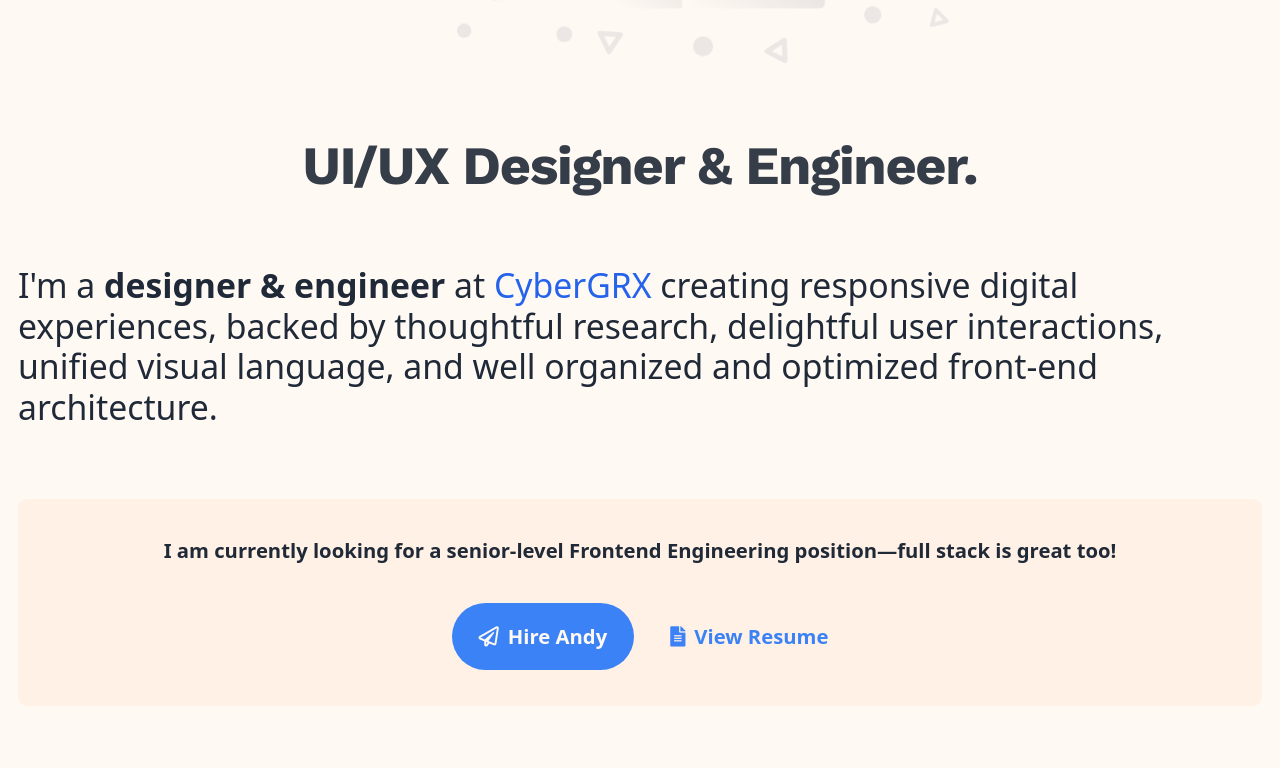
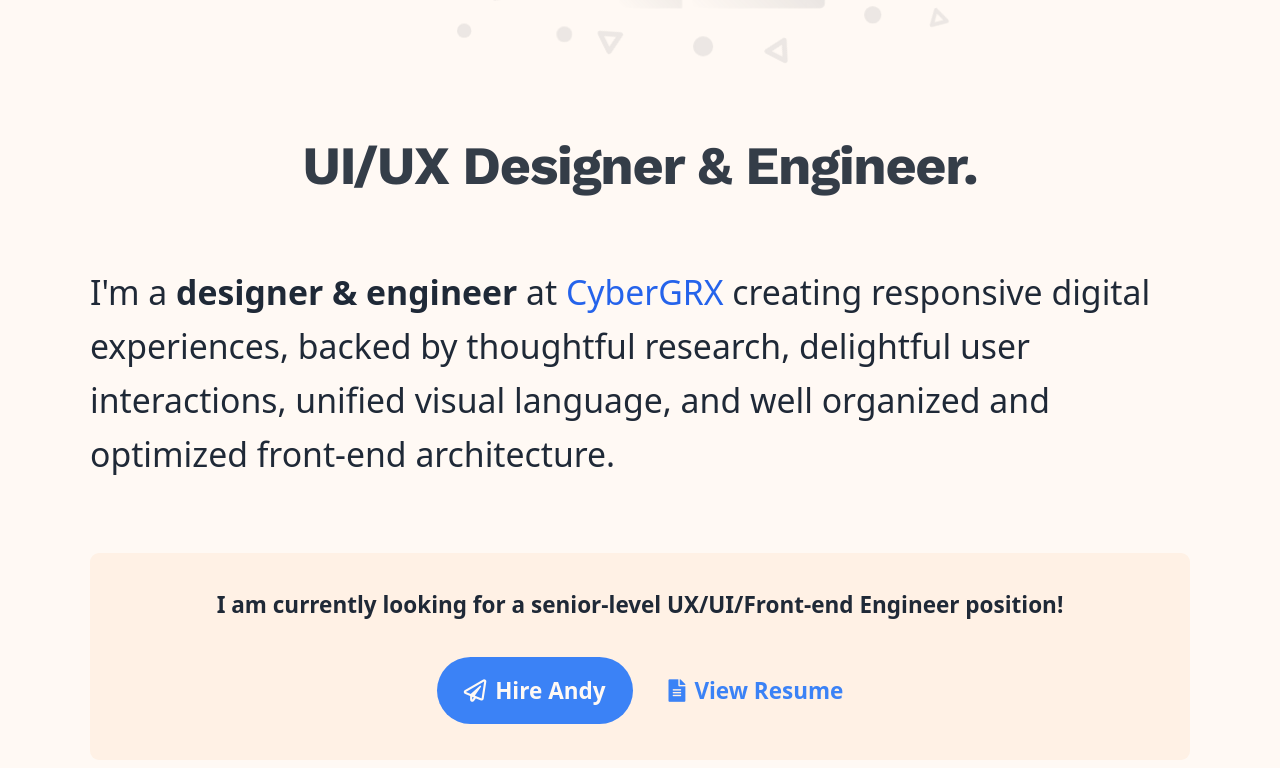
Before and after one commit to andymerskin/personal-site, a Vue app: page / in a window 1280 px wide. Shown: the part 432-1200 px from the top of the page. Built offline with nearby package versions, Linux system fonts and the light colour scheme.

Commit message:
chore: update landing page design, copy

```diff
--- a/src/views/Landing.vue
+++ b/src/views/Landing.vue
@@ -3,10 +3,10 @@
     <div class="container mx-auto">
       <div
         id="intro"
-        class="w-full md:w-2/3 lg:w-1/2 mx-auto mt-8 px-4 md:px-0">
+        class="w-full md:w-2/3 lg:w-2/3 xl:w-1/2 mx-auto mt-8 px-4 md:px-0">
         <ui-illustration />
       </div>
-      <div class="w-full px-4">
+      <div class="w-full px-4 lg:px-20">
         <transition appear name="fade-up" mode="out-in">
           <h1
             :key="headline"
@@ -16,14 +16,14 @@
           </h1>
         </transition>
         <h2
-          class="text-lg sm:text-2xl md:text-3xl font-sans font-normal text-left leading-normal mt-6 md:mt-8">
+          class="description text-left mt-6 md:mt-8">
           I'm a
           <span class="font-bold">designer & engineer</span>
           at <a :href="currentWorkplace.link" class="link">{{currentWorkplace.name}}</a> creating responsive digital experiences, backed by thoughtful research, delightful user interactions, uniﬁed visual language, and well organized and optimized front-end architecture.
         </h2>
         <h3 v-if="lookingForWork"
-        class="landing-job bg-white text-base md:text-lg font-sans font-bold text-center leading-normal px-4 py-4 md:py-8 mt-12 md:mt-16">
-          I am currently looking for a senior-level Frontend Engineering position—full stack is great too!
+        class="landing-job bg-white text-base md:text-xl font-sans font-bold text-center leading-normal px-4 py-4 md:py-8 mt-12 md:mt-16">
+          I am currently looking for a senior-level UX/UI/Front-end Engineer position!
           <contact-info class="mt-4 md:mt-8" />
         </h3>
       </div>
@@ -45,7 +45,7 @@ const headlines = [
   `Hi, I'm Andy 👋`,
   'UI/UX Designer & Engineer.',
   "Have your 🎂 and eat it too—it's no lie.",
-  '¿Design & code, por qué no los dos?',
+  '¿Design & code, por qué no los dos? 🤷🏼‍♂️',
   "It's the best of both worlds. 🦄"
 ]
 
@@ -100,6 +100,19 @@ export default {
   min-height: 2.5em;
 }
 
+.description {
+  @apply text-lg sm:text-2xl md:text-3xl font-sans font-normal;
+  line-height: 1.75rem !important;
+
+  @screen sm {
+    line-height: 2.25rem !important;
+  }
+
+  @screen md {
+    line-height: 3rem !important;
+  }
+}
+
 .landing-job {
   @apply rounded-lg;
   background-color: darken(#FFF9F4, 3%);
```
